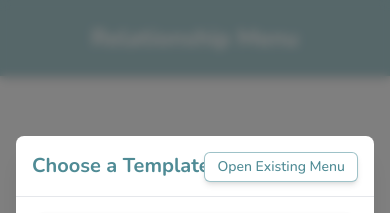
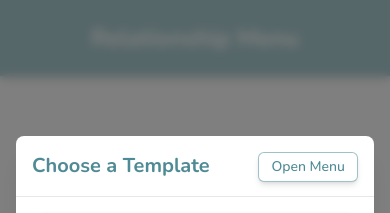
Before and after one commit to yodalived/Relationship-Menu, a Next.js app: page /editor in a window 390 px wide. Shown: the top 213 px of the page. Built offline with nearby package versions, Linux system fonts and the light colour scheme.

Commit message:
Shortened button labels for mobile

```diff
--- a/app/components/FileSelector/index.tsx
+++ b/app/components/FileSelector/index.tsx
@@ -322,7 +322,7 @@ export function FileSelector({ isModal = false, onClose, onMenuPageWithNoMenu =
               className="absolute right-4 top-4 text-[var(--main-text-color)] hover:text-[var(--main-text-color-hover)] z-10 bg-white dark:bg-gray-800 rounded-md px-3 py-1 flex items-center justify-center shadow-md border border-[var(--main-bg-color)] dark:border-gray-700 modal-action-button"
               aria-label="Create new menu"
             >
-              <span className="text-sm font-medium">Create New Menu</span>
+              <span className="text-sm font-medium">New Menu</span>
             </button>
           ) : (
             <button
--- a/app/components/TemplateSelector/TemplateSelector.tsx
+++ b/app/components/TemplateSelector/TemplateSelector.tsx
@@ -220,9 +220,9 @@ export default function TemplateSelector({
             <button
               onClick={onClose}
               className="absolute right-4 top-4 text-[var(--main-text-color)] hover:text-[var(--main-text-color-hover)] z-10 bg-white dark:bg-gray-800 rounded-md px-3 py-1 flex items-center justify-center shadow-md border border-[var(--main-bg-color)] dark:border-gray-700 modal-action-button"
-              aria-label="Back to menu list"
+              aria-label="Open existing menu"
             >
-              <span className="text-sm font-medium">Open Existing Menu</span>
+              <span className="text-sm font-medium">Open Menu</span>
             </button>
           ) : (
             <button
```
